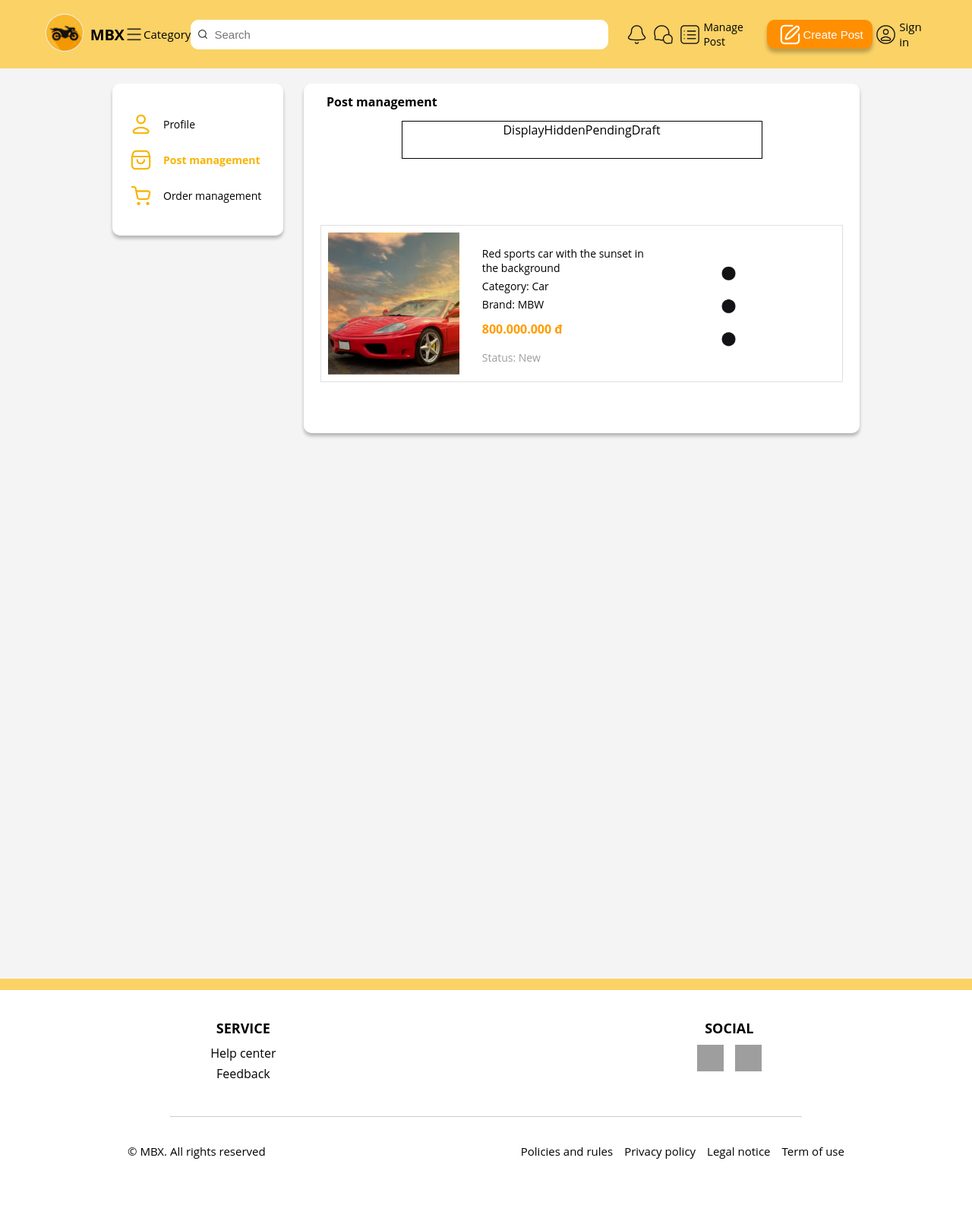
After one commit to vodailuong2510/MBX-RE, a Django app: page /account/post-management/ in a window 1280 px wide. The commit adds this page. Shown: the whole page at 76% size. Run offline with Django 5.2, Linux system fonts and the light colour scheme; grey boxes are pictures that could not be loaded.

Commit message:
Add account dropdown, (a little) profile and post management

```diff
--- a/MBX/urls.py
+++ b/MBX/urls.py
@@ -20,8 +20,8 @@ from django.urls import path, include
 urlpatterns = [
     path('admin/', admin.site.urls),
     path('', include('home.urls')),
-    path('account/', include('account.urls')),
-    path('post/', include('post.urls')),
+    path('', include('account.urls')),
+    path('', include('post.urls')),
 ]
 
 from django.conf import settings
--- a/account/forms.py
+++ b/account/forms.py
@@ -4,7 +4,7 @@ from django.core.exceptions import ObjectDoesNotExist
 
 class RegistrationForm(forms.Form):
     username = forms.CharField(label='Username', max_length=20, widget=forms.TextInput(attrs={'placeholder': 'Username'}))
-    password = forms.CharField(label='PassWord', widget=forms.PasswordInput(attrs={'placeholder': 'PassWord'}))
+    password = forms.CharField(label='Password', widget=forms.PasswordInput(attrs={'placeholder': 'Password'}))
     rePassword = forms.CharField(label='Re Password', widget=forms.PasswordInput(attrs={'placeholder': 'Re Password'}))
     phoneNumber = forms.CharField(label='Phone Number', max_length=10, widget=forms.TextInput(attrs={'placeholder': 'Phone Number'}))
     email = forms.EmailField(label='Email', widget=forms.EmailInput(attrs={'placeholder': 'Email'}))
--- /dev/null
+++ b/account/templates/post_management.html
@@ -0,0 +1,45 @@
+{% extends 'base.html' %}
+
+{% load static %}
+
+{% block title %}Create post{% endblock %}
+
+{% block content %}
+    <div class="account-container">
+        <div class="banner-container" style="height: 200px; width: 225px; border-radius: 10px; margin: 0px auto auto 0px; padding: 20px">
+            <div class="actions">
+                <a href="#"><img src="{% static 'images/profile_icon.png' %}" alt="Profile"><p style="margin-left: 12px;">Profile</p></a>
+            </div>
+            <div class="actions">
+                <a href="#" style="color: #F8B400; font-weight:bold;"><img src="{% static 'images/bag_icon.png' %}" alt="Post management"><p style="margin-left: 12px;">Post management</p></a>
+            </div>
+            <div class="actions">
+                <a href="#"><img src="{% static 'images/cart_icon.png' %}" alt="Order management"><p style="margin-left: 12px;">Order management</p></a>
+            </div>
+        </div>
+        <div class="banner-container" style="height: 460px; width: 732px; border-radius: 10px; margin: 0px 0px auto auto; justify-content: start;">
+            <h2>Post management</h2>
+            <div class="type-container">
+                <a>Display</a>
+                <a>Hidden</a>
+                <a>Pending</a>
+                <a>Draft</a>
+            </div>
+            <div class="product" style="width: 686px; height: 205px; flex-direction: row;">
+                <img src="{% static 'images/products1.png' %}" alt="Product 1" style="margin:9px; width: 173px; height: 187px;">
+                <div class="product-details">
+                    <left>
+                        <p>Red sports car with the sunset in the background</p>
+                        <p>Category: Car</p>
+                        <p>Brand: MBW</p>
+                        <b>800.000.000 đ</b>
+                        <p style="color: #9E9E9E">Status: New</p>
+                    </left>
+                    <right>
+                        <img src="{% static 'images/more_vertical.png' %}" alt="More option" width="24">
+                    </right>
+                </div>
+            </div>
+        </div>
+    </div>
+{% endblock %}
--- a/account/urls.py
+++ b/account/urls.py
@@ -6,4 +6,6 @@ urlpatterns = [
     path('login/', auth_views.LoginView.as_view(template_name='login.html'), name='login'),
     path('logout/', auth_views.LogoutView.as_view(next_page='/'), name='logout'),
     path('register/', views.register, name='register'),
+    path('account/profile/', views.profile, name='profile'),
+    path('account/post-management/', views.postManagement, name='post management'),
 ]
--- a/account/views.py
+++ b/account/views.py
@@ -35,3 +35,9 @@ def register(request):
 #             messages.success(request, 'Mật khẩu của bạn đã được thay đổi.')
 #             return HttpResponseRedirect(reverse('login'))
 #     return render(request, 'change_password.html', {'form' : form})
+
+def profile(request):
+    return render(request, 'profile.html')
+
+def postManagement(request):
+    return render(request, 'post_management.html')
--- a/base.html
+++ b/base.html
@@ -42,10 +42,31 @@
 
             {% if user.username %}
               <div class="account">
-                <a href="/"><img src="{% static 'images/user_icon.png' %}" alt="Account"><p>Account </p></a>
+                <a href="/"><img src="{% static 'images/user_icon.png' %}" alt="Account"><p>Account</p></a>
+                <div class="dropdown-content">
+                  <a href='#'>Profile</a>
+
+                  <group-title>Order management</group-title>
+                  <a href='#'>Purchase order</a>
+                  <a href='#'>Sales order</a>
+
+                  <group-title>Utility</group-title>
+                  <a href='#'>Saved post</a>
+                  <a href='#'>Saved search</a>
+
+                  <group-title>Other</group-title>
+                  <a href='#'>Setting</a>
+                  <a href='#'>Help</a>
+                  <a href='#'>Feedback</a>
+
+                  <form id="logout-form" action="{% url 'logout' %}" method="post" style="display:none">
+                    {% csrf_token %}
+                  </form>
+                  <a href="#" onclick="document.getElementById('logout-form').submit(); return false;">Logout</a>
+                </div>
               </div>
             {% else %}
-            <div class="account">
+            <div class="no-account">
               <a href="{% url 'login' %}"><img src="{% static 'images/user_icon.png' %}" alt="Account" width="38"><p>Sign in</p></a>
             </div>
             {% endif %}
--- a/home/static/css/styles.css
+++ b/home/static/css/styles.css
@@ -116,7 +116,7 @@ body {
   display: flex;
   text-decoration: none;
   color:#000000;
-  font-size: 15px;
+  font-size: 14px;
 }
 
 .actions img {
@@ -161,9 +160,33 @@ body {
   background-color: #FFAF00;
 }
 
+.no-account {
+  position: relative;
+  display: inline-block;
+  z-index: 10;
+}
+
+.no-account a {
+  display: flex;
+  text-decoration: none;
+  font-size: 15px;
+  color: #000000;
+}
+
+.no-account img{
+  width: 35px;
+  height: auto;
+  object-fit: contain;
+}
+
+.no-account a:hover {
+  opacity: 0.5;
+}
+
 .account {
-  display: flex;
-  align-items: center;
+  position: relative;
+  display: inline-block;
+  z-index: 10;
 }
 
 .account a {
@@ -281,6 +346,7 @@ hr {
   box-shadow: 0 4px 4px rgba(0, 0, 0, 0.25);
   margin: auto auto 10px auto;
   border-radius: 0px;
+  box-sizing: border-box;
 }
 
 .banner {
@@ -350,6 +416,7 @@ hr {
   background-color: #ffffff;
   border-radius: 0px;
   border: #E0E0E0 1px solid;
+  margin: auto;
 }
 
 .product img {
@@ -615,3 +684,59 @@ hr {
   background-color: #ffffff;
   border-top: #E0E0E0 1px solid;
 }
+
+/*Account Management Page*/
+.account-container {
+  display: flex;
+  flex-direction: row;
+  justify-content: space-between;
+  align-items: start;
+  text-align: center;
+  margin: 20px auto;
+  height: 1158px;
+  width: 984px;
+}
+
+.type-container {
+  display: flex;
+  flex-direction: row;
+  justify-content: center;
+  align-items: start;
+  text-align: center;
+  width: 473px;
+  height: 48px;
+  border: 1px solid #000000;
+  border-radius: 0px;
+  margin: 0 auto 20px auto;
+}
+
+.product-details {
+  display: flex;
+  flex-direction: row;
+  justify-content: center;
+  align-items: start;
+  text-align: center;
+  width: 100%;
+  height: 187px;
+  margin: 9px;
+}
+
+.product-details left {
+  display: flex;
+  flex-direction: column;
+  justify-content: center;
+  align-items: start;
+  text-align: center;
+  width: 50%;
+  height: 100%;
+}
+
+.product-details right {
+  display: flex;
+  flex-direction: column;
+  justify-content: center;
+  align-items: start;
+  text-align: center;
+  width: 50%;
+  height: 100%;
+}
```
Also changed, not shown: other parts of home/static/css/styles.css (+44 -1 lines), account/templates/profile.html (added, +24 -0 lines), home/static/images/bag_icon.png (added), home/static/images/cart_icon.png (added), home/static/images/more_vertical.png (added), home/static/images/profile_icon.png (added).
